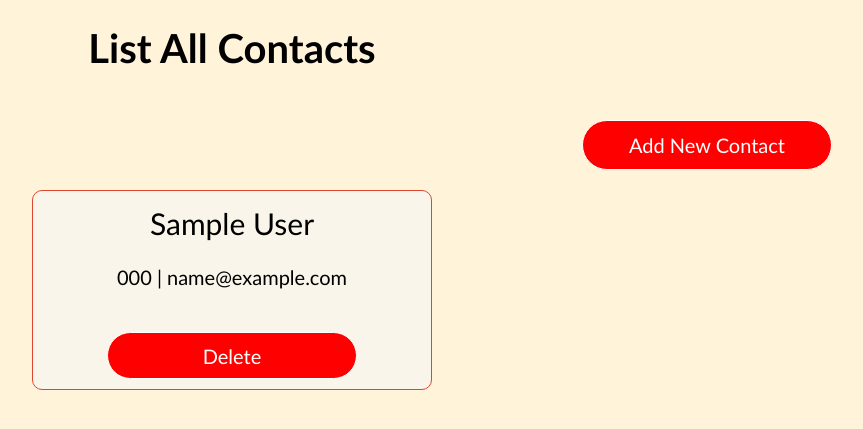
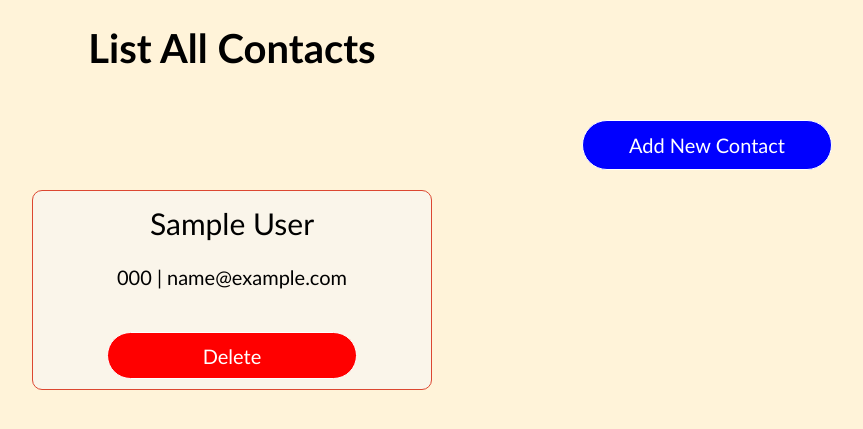
Before and after one commit to Lanrayy/propel_technical_test, a Flask app: template client/app/templates/list_all.html in a window 1280 px wide. Shown: the part 80-509 px from the top of the page, without its empty margins (408-1271 px from the left). Run offline with Flask 2, Linux system fonts and the light colour scheme; the template is opened without the code that fills it: most values are stand-ins (such as "Sample title", 1, 10 or a date in 2020).

Commit message:
Minor changes to css for styling

```diff
--- a/api/app/book.json
+++ b/api/app/book.json
@@ -4,5 +4,11 @@
         "last_name": "Platt",
         "phone": "01913478234",
         "email": "david.platt@corrie.co.uk"
+    },
+    {
+        "first_name": "Jason",
+        "last_name": "Grimshaw",
+        "phone": "01913478123",
+        "email": "jason.grimshaw@corrie.co.uk"
     }
 ]
--- a/client/app/static/css/style.css
+++ b/client/app/static/css/style.css
@@ -73,6 +73,26 @@ LIST ALL PAGE
     color: red;
 
 }
+
+.add-button{
+    width: 250px;
+    height: 50px;
+    background-color: blue;
+    color: white;
+    border-radius: 40px;
+    border: 1px solid white;
+    font-size: 20px;
+    margin-top: 40px;
+}
+
+.add-button:hover{
+    border: 1px solid blue;
+    background-color: white;
+    color: blue;
+
+}
+
+
 
 .contact-container {
     display: flex;
--- a/client/app/templates/list_all.html
+++ b/client/app/templates/list_all.html
@@ -37,7 +37,7 @@
   <!-- Contact details -->
   <form class="details-form" method="post" name="listallform">
     <div class="add-new-contact-container">
-      <button class="delete-button" name="button" value="add-contact-button">Add New Contact</button>
+      <button class="add-button" name="button" value="add-contact-button">Add New Contact</button>
     </div>
 
     <div class="contact-container">
```
